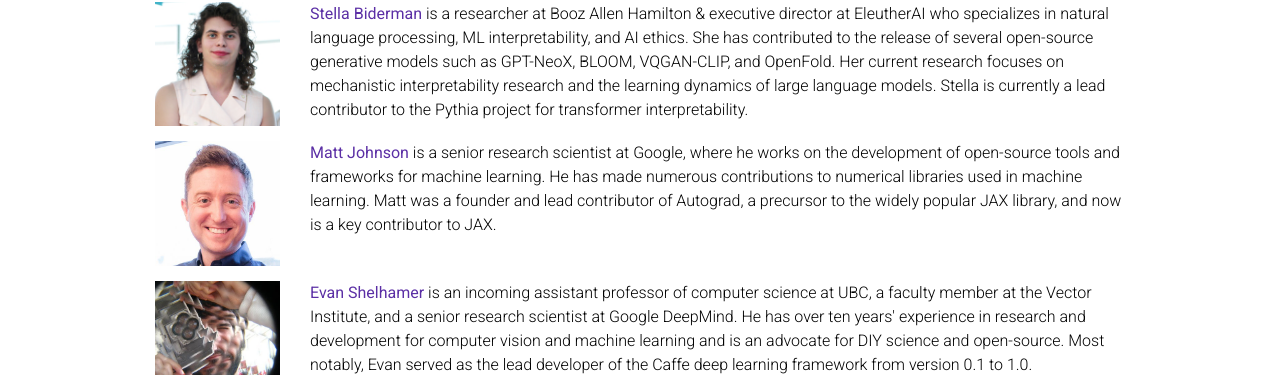
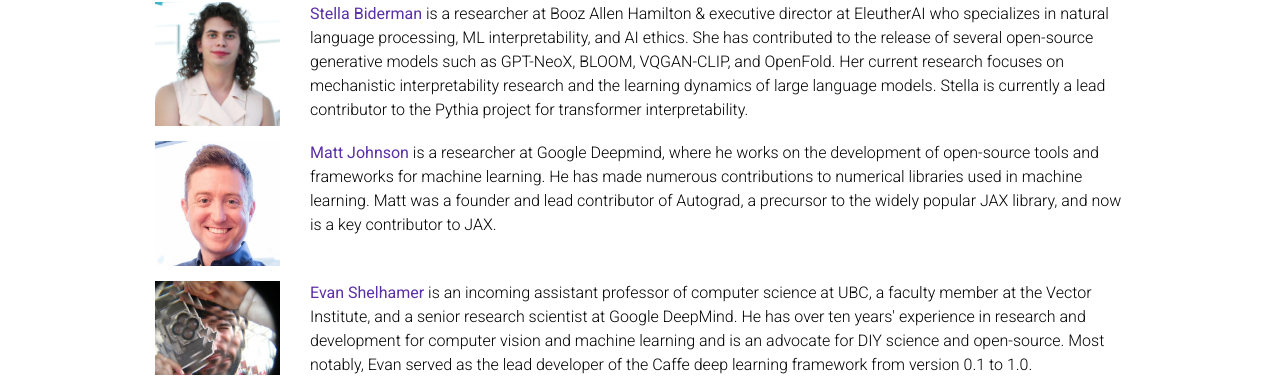
Before and after one commit to codeml-workshop/codeml2025, a Jekyll site: the page built from _pages/about.md, in a window 1280 px wide and 900 px high, scrolled down 3038 px. Shown: the part 117-494 px from the top of the window. Built offline with Jekyll 4.4.1, drawn with Linux system fonts in a browser that asks for light colours; nearby versions of some CDN libraries; comment, search, counter and statistics services are not loaded; a style sheet for code colours, icons or effects is not loaded.

Commit message:
updated some speaker descriptions

```diff
--- a/_pages/about.md
+++ b/_pages/about.md
@@ -177,7 +177,7 @@
   <div class="col-md-12">
     <img class="speaker-pic" style="float:left;margin-right:30px;margin-bottom:15px" src="{{ "/assets/img/people/matt_johnson.jpg" | prepend:site.baseurl }}">
     <p><a href="https://github.com/mattjj"><b>Matt Johnson</b></a>
-    is a senior research scientist at Google, where he works on the development of open-source tools and frameworks for machine learning.
+    is a researcher at Google Deepmind, where he works on the development of open-source tools and frameworks for machine learning.
     He has made numerous contributions to numerical libraries used in machine learning.
     Matt was a founder and lead contributor of Autograd, a precursor to the widely popular JAX library, and now is a key contributor to JAX.</p>
   </div>
```
